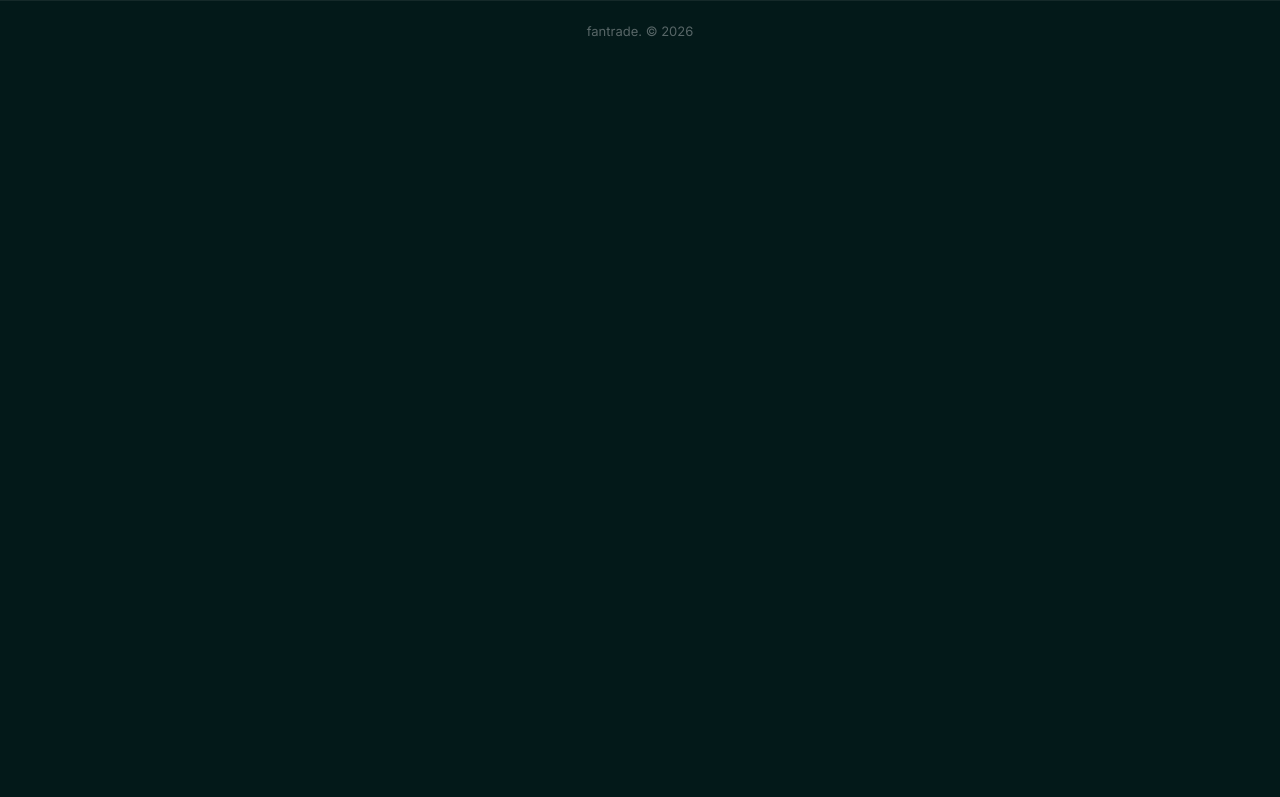
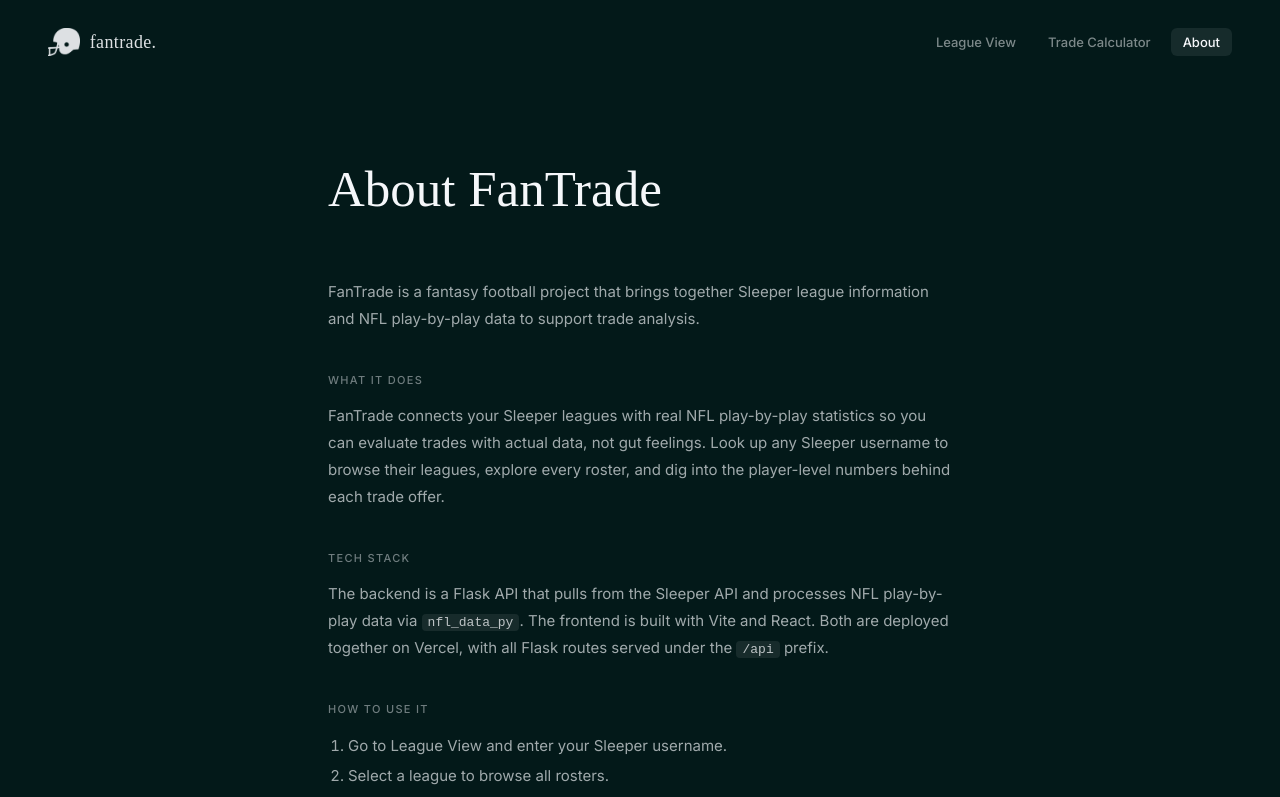
Before and after one commit to cis3296-f26/FanTrade, a React (Vite) app in the folder frontend/: page /about in a window 1280 px wide. Before the commit this address had no page. Shown: the top 797 px of the page. Built offline with nearby package versions, Linux system fonts and the light colour scheme.

Commit message:
Add pages to nav bar

```diff
--- a/frontend/src/App.jsx
+++ b/frontend/src/App.jsx
@@ -1,23 +1,22 @@
 import { useState } from "react";
 import { BrowserRouter, Routes, Route } from "react-router-dom";
-import LeagueSearch from "./components/LeagueSearch";
 import HomePage from "./components/HomePage";
+import AboutPage from "./components/AboutPage";
+import TradeCalculatorPage from "./components/TradeCalculatorPage";
 import Navbar from "./components/Navbar";
 import Footer from "./components/Footer";
+import LeagueSearch from "./components/LeagueSearch";
 import TradeEvaluation from "./components/TradeEvaluation";
 import "./Search.css";
 
-function SearchPage() {
+function LeaguePage() {
   const [showTradeEvaluation, setShowTradeEvaluation] = useState(false);
 
   return (
     <div className="search-page">
       <Navbar />
       <main className="search-app">
-        {/* This component handles the flow from username to searchable rosters. */}
         <LeagueSearch />
-
-        {/* This component handles the trade evaluation flow. */}
         <button
           type="button"
           onClick={() => setShowTradeEvaluation((current) => !current)}
@@ -26,7 +25,6 @@ function SearchPage() {
         >
           {showTradeEvaluation ? "Close Trade Evaluation" : "Trade Evaluation"}
         </button>
-
         <div id="trade-evaluation" hidden={!showTradeEvaluation}>
           <TradeEvaluation />
         </div>
@@ -40,7 +38,9 @@ export default function App() {
     <BrowserRouter>
       <Routes>
         <Route path="/" element={<HomePage />} />
-        <Route path="/search" element={<SearchPage />} />
+        <Route path="/search" element={<LeaguePage />} />
+        <Route path="/about" element={<AboutPage />} />
+        <Route path="/trade" element={<TradeCalculatorPage />} />
       </Routes>
       <Footer />
     </BrowserRouter>
--- /dev/null
+++ b/frontend/src/components/AboutPage.css
@@ -0,0 +1,72 @@
+.about-page {
+  min-height: 100vh;
+  background: #031919;
+  color: #F5F7FA;
+}
+
+.about-main {
+  max-width: 720px;
+  margin: 0 auto;
+  padding: 64px 48px 96px;
+}
+
+.about-title {
+  font-family: 'Times New Roman', Times, serif;
+  font-size: clamp(2rem, 5vw, 3rem);
+  font-weight: 400;
+  color: #F5F7FA;
+  margin: 0 0 48px;
+}
+
+.about-section {
+  margin-bottom: 40px;
+}
+
+.about-section h2 {
+  font-family: 'Inter', system-ui, sans-serif;
+  font-size: 11px;
+  font-weight: 600;
+  letter-spacing: 0.12em;
+  text-transform: uppercase;
+  color: rgba(245, 247, 250, 0.45);
+  margin: 0 0 12px;
+}
+
+.about-lead {
+  font-family: 'Inter', system-ui, sans-serif;
+  font-size: 18px;
+  line-height: 1.7;
+  color: rgba(245, 247, 250, 0.85);
+  margin: 0;
+}
+
+.about-section p {
+  font-family: 'Inter', system-ui, sans-serif;
+  font-size: 15px;
+  line-height: 1.8;
+  color: rgba(245, 247, 250, 0.65);
+  margin: 0;
+}
+
+.about-section code {
+  font-size: 13px;
+  background: rgba(245, 247, 250, 0.08);
+  border-radius: 4px;
+  padding: 1px 6px;
+  color: rgba(245, 247, 250, 0.75);
+}
+
+.about-steps {
+  font-family: 'Inter', system-ui, sans-serif;
+  font-size: 15px;
+  line-height: 2;
+  color: rgba(245, 247, 250, 0.65);
+  margin: 0;
+  padding-left: 20px;
+}
+
+@media (max-width: 600px) {
+  .about-main {
+    padding: 48px 24px 72px;
+  }
+}
--- /dev/null
+++ b/frontend/src/components/AboutPage.jsx
@@ -0,0 +1,53 @@
+import Navbar from "./Navbar";
+import "./AboutPage.css";
+
+export default function AboutPage() {
+  return (
+    <div className="about-page">
+      <Navbar />
+      <main className="about-main">
+        <h1 className="about-title">About FanTrade</h1>
+
+        <section className="about-section">
+          <p className="about-lead">
+            FanTrade is a fantasy football project that brings together Sleeper
+            league information and NFL play-by-play data to support trade
+            analysis.
+          </p>
+        </section>
+
+        <section className="about-section">
+          <h2>What it does</h2>
+          <p>
+            FanTrade connects your Sleeper leagues with real NFL play-by-play
+            statistics so you can evaluate trades with actual data, not gut
+            feelings. Look up any Sleeper username to browse their leagues,
+            explore every roster, and dig into the player-level numbers behind
+            each trade offer.
+          </p>
+        </section>
+
+        <section className="about-section">
+          <h2>Tech stack</h2>
+          <p>
+            The backend is a Flask API that pulls from the Sleeper API and
+            processes NFL play-by-play data via <code>nfl_data_py</code>. The
+            frontend is built with Vite and React. Both are deployed together on
+            Vercel, with all Flask routes served under the <code>/api</code>{" "}
+            prefix.
+          </p>
+        </section>
+
+        <section className="about-section">
+          <h2>How to use it</h2>
+          <ol className="about-steps">
+            <li>Go to League View and enter your Sleeper username.</li>
+            <li>Select a league to browse all rosters.</li>
+            <li>Search for any player across every team in your league.</li>
+            <li>Use the Trade Calculator to evaluate offers with real data.</li>
+          </ol>
+        </section>
+      </main>
+    </div>
+  );
+}
--- a/frontend/src/components/Navbar.css
+++ b/frontend/src/components/Navbar.css
@@ -3,9 +3,42 @@
   top: 0;
   display: flex;
   align-items: center;
+  justify-content: space-between;
   padding: 28px 48px;
   z-index: 10;
   background: transparent;
+}
+
+.navbar-links {
+  display: flex;
+  align-items: center;
+  gap: 8px;
+  list-style: none;
+  margin: 0;
+  padding: 0;
+}
+
+.navbar-link {
+  background: none;
+  border: none;
+  cursor: pointer;
+  font-family: 'Inter', system-ui, sans-serif;
+  font-size: 13px;
+  font-weight: 500;
+  color: rgba(245, 247, 250, 0.5);
+  padding: 6px 12px;
+  border-radius: 6px;
+  transition: color 0.15s ease, background 0.15s ease;
+}
+
+.navbar-link:hover {
+  color: rgba(245, 247, 250, 0.9);
+  background: rgba(245, 247, 250, 0.06);
+}
+
+.navbar-link--active {
+  color: #F5F7FA;
+  background: rgba(245, 247, 250, 0.08);
 }
 
 .navbar-logo {
@@ -39,4 +72,13 @@
   .navbar-helmet {
     height: 24px;
   }
+
+  .navbar-links {
+    gap: 4px;
+  }
+
+  .navbar-link {
+    font-size: 12px;
+    padding: 5px 8px;
+  }
 }
--- a/frontend/src/components/Navbar.jsx
+++ b/frontend/src/components/Navbar.jsx
@@ -1,9 +1,16 @@
-import { useNavigate } from "react-router-dom";
+import { useNavigate, useLocation } from "react-router-dom";
 import helmet from "../assets/helmet.png";
 import "./Navbar.css";
 
+const NAV_LINKS = [
+  { label: "League View", path: "/search" },
+  { label: "Trade Calculator", path: "/trade" },
+  { label: "About", path: "/about" },
+];
+
 export default function Navbar() {
   const navigate = useNavigate();
+  const { pathname } = useLocation();
 
   return (
     <nav className="navbar">
@@ -11,6 +18,18 @@ export default function Navbar() {
         <img src={helmet} alt="" className="navbar-helmet" aria-hidden="true" />
         <span>fantrade.</span>
       </div>
+      <ul className="navbar-links">
+        {NAV_LINKS.map(({ label, path }) => (
+          <li key={path}>
+            <button
+              className={`navbar-link${pathname === path ? " navbar-link--active" : ""}`}
+              onClick={() => navigate(path)}
+            >
+              {label}
+            </button>
+          </li>
+        ))}
+      </ul>
     </nav>
   );
 }
--- /dev/null
+++ b/frontend/src/components/TradeCalculatorPage.css
@@ -0,0 +1,43 @@
+.trade-calc-page {
+  min-height: 100vh;
+  background: #031919;
+  color: #F5F7FA;
+}
+
+.trade-calc-main {
+  display: flex;
+  flex-direction: column;
+  align-items: center;
+  justify-content: center;
+  min-height: calc(100vh - 90px);
+  padding: 48px 24px;
+  text-align: center;
+}
+
+.trade-calc-badge {
+  font-family: 'Inter', system-ui, sans-serif;
+  font-size: 11px;
+  font-weight: 600;
+  letter-spacing: 0.12em;
+  text-transform: uppercase;
+  color: rgba(245, 247, 250, 0.45);
+  border: 1px solid rgba(245, 247, 250, 0.12);
+  border-radius: 99px;
+  padding: 4px 14px;
+  margin-bottom: 24px;
+}
+
+.trade-calc-title {
+  font-family: 'Times New Roman', Times, serif;
+  font-size: clamp(2rem, 6vw, 3.5rem);
+  font-weight: 400;
+  color: #F5F7FA;
+  margin: 0 0 16px;
+}
+
+.trade-calc-body {
+  font-family: 'Inter', system-ui, sans-serif;
+  font-size: 15px;
+  color: rgba(245, 247, 250, 0.45);
+  margin: 0;
+}
--- /dev/null
+++ b/frontend/src/components/TradeCalculatorPage.jsx
@@ -0,0 +1,17 @@
+import Navbar from "./Navbar";
+import "./TradeCalculatorPage.css";
+
+export default function TradeCalculatorPage() {
+  return (
+    <div className="trade-calc-page">
+      <Navbar />
+      <main className="trade-calc-main">
+        <div className="trade-calc-badge">Under Construction</div>
+        <h1 className="trade-calc-title">Trade Calculator</h1>
+        <p className="trade-calc-body">
+          Data-backed trade analysis is on the way. Check back soon.
+        </p>
+      </main>
+    </div>
+  );
+}
```
